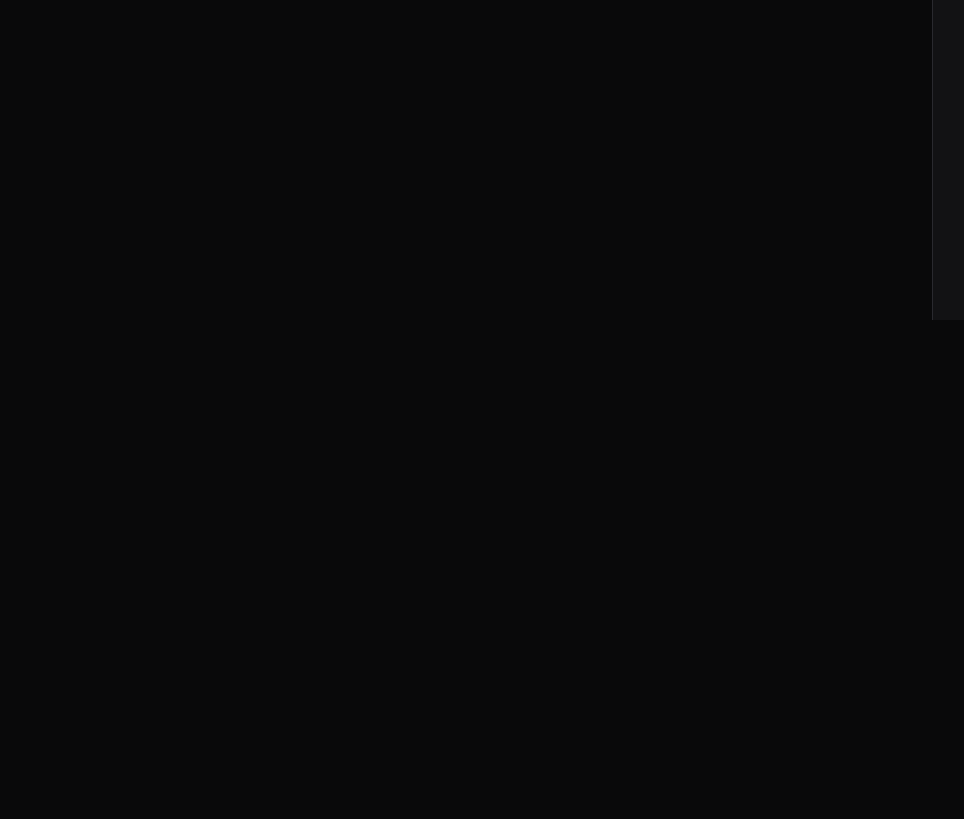
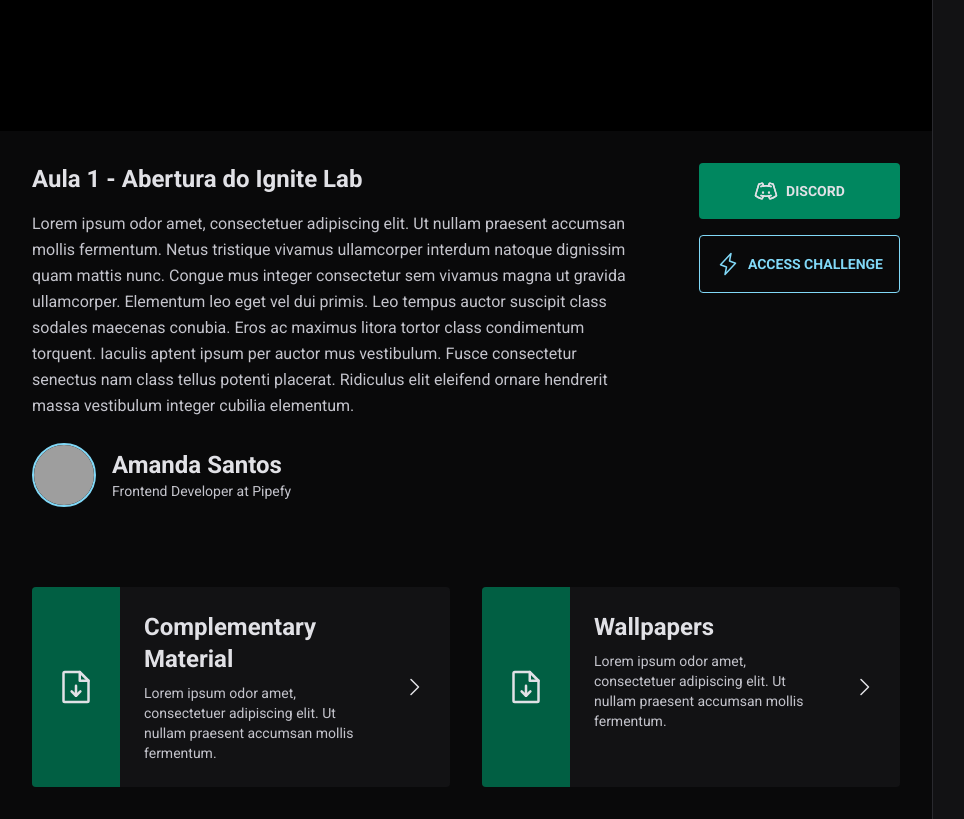
Before and after one commit to amanda-santos/eventx, a React (Vite) app: page / in a window 1280 px wide. Shown: the part 480-1299 px from the top of the page, without its empty margins (0-964 px from the left). Before the commit the page ends 800 px from the top, so only its background shows below. Built offline with nearby package versions, Linux system fonts and the light colour scheme; no server answers; grey boxes are pictures that could not be loaded.

Commit message:
feat: 💄 add video layout

```diff
--- a/src/components/Video.tsx
+++ b/src/components/Video.tsx
@@ -1,3 +1,114 @@
-export const Video = () => {
-  return <div className="flex-1">Video</div>;
+import {
+  CaretRight,
+  DiscordLogo,
+  FileArrowDown,
+  Lightning,
+} from "phosphor-react";
+import { ReactElement } from "react";
+
+export const Video = (): ReactElement => {
+  return (
+    <div className="flex-1">
+      <div className="bg-black flex justify-center">
+        <div className="h-full w-full max-w-[1100px] max-h-[60vh] aspect-video"></div>
+      </div>
+
+      <div className="p-8 max-w-[1100px] mx-auto">
+        <div className="flex items-start gap-16">
+          <div className="flex-1">
+            <h1 className="text-2xl font-bold">
+              Aula 1 - Abertura do Ignite Lab
+            </h1>
+            <p className="mt-4 text-gray-200 leading-relaxed">
+              Lorem ipsum odor amet, consectetuer adipiscing elit. Ut nullam
+              praesent accumsan mollis fermentum. Netus tristique vivamus
+              ullamcorper interdum natoque dignissim quam mattis nunc. Congue
+              mus integer consectetur sem vivamus magna ut gravida ullamcorper.
+              Elementum leo eget vel dui primis. Leo tempus auctor suscipit
+              class sodales maecenas conubia. Eros ac maximus litora tortor
+              class condimentum torquent. Iaculis aptent ipsum per auctor mus
+              vestibulum. Fusce consectetur senectus nam class tellus potenti
+              placerat. Ridiculus elit eleifend ornare hendrerit massa
+              vestibulum integer cubilia elementum.
+            </p>
+
+            <div className="flex items-center gap-4 mt-6">
+              <img
+                className="h-16 w-16 rounded-full border-2 border-blue-500"
+                src="https://github.com/amanda-santos.png"
+                alt=""
+              />
+
+              <div className="leading-relaxed">
+                <strong className="font-bold text-2xl block">
+                  Amanda Santos
+                </strong>
+                <span className="text-gray-200 text-sm block">
+                  Frontend Developer at Pipefy
+                </span>
+              </div>
+            </div>
+          </div>
+
+          <div className="flex flex-col gap-4">
+            <a
+              href=""
+              className="p-4 text-sm bg-green-500 flex items-center rounded font-bold uppercase gap-2 justify-center hover:bg-green-700 transition-colors"
+            >
+              <DiscordLogo size={24} />
+              Discord
+            </a>
+
+            <a
+              href=""
+              className="p-4 text-sm border border-blue-500 text-blue-500 flex items-center rounded font-bold uppercase gap-2 justify-center hover:bg-blue-500 hover:text-gray-900 transition-colors"
+            >
+              <Lightning size={24} />
+              Access Challenge
+            </a>
+          </div>
+        </div>
+
+        <div className="gap-8 mt-20 grid grid-cols-2">
+          <a
+            href=""
+            className="bg-gray-700 rounded overflow-hidden flex items-stretch gap-6 hover:bg-gray-600 transition-colors"
+          >
+            <div className="bg-green-700 h-full p-6 flex items-center">
+              <FileArrowDown size={40} />
+            </div>
+            <div className="py-6 leading-relaxed">
+              <strong className="text-2xl">Complementary Material</strong>
+              <p className="text-sm text-gray-200 mt-2">
+                Lorem ipsum odor amet, consectetuer adipiscing elit. Ut nullam
+                praesent accumsan mollis fermentum.
+              </p>
+            </div>
+            <div className="h-full p-6 flex items-center">
+              <CaretRight size={24} />
+            </div>
+          </a>
+
+          <a
+            href=""
+            className="bg-gray-700 rounded overflow-hidden flex items-stretch gap-6 hover:bg-gray-600 transition-colors"
+          >
+            <div className="bg-green-700 h-full p-6 flex items-center">
+              <FileArrowDown size={40} />
+            </div>
+            <div className="py-6 leading-relaxed">
+              <strong className="text-2xl">Wallpapers</strong>
+              <p className="text-sm text-gray-200 mt-2">
+                Lorem ipsum odor amet, consectetuer adipiscing elit. Ut nullam
+                praesent accumsan mollis fermentum.
+              </p>
+            </div>
+            <div className="h-full p-6 flex items-center">
+              <CaretRight size={24} />
+            </div>
+          </a>
+        </div>
+      </div>
+    </div>
+  );
 };
```
